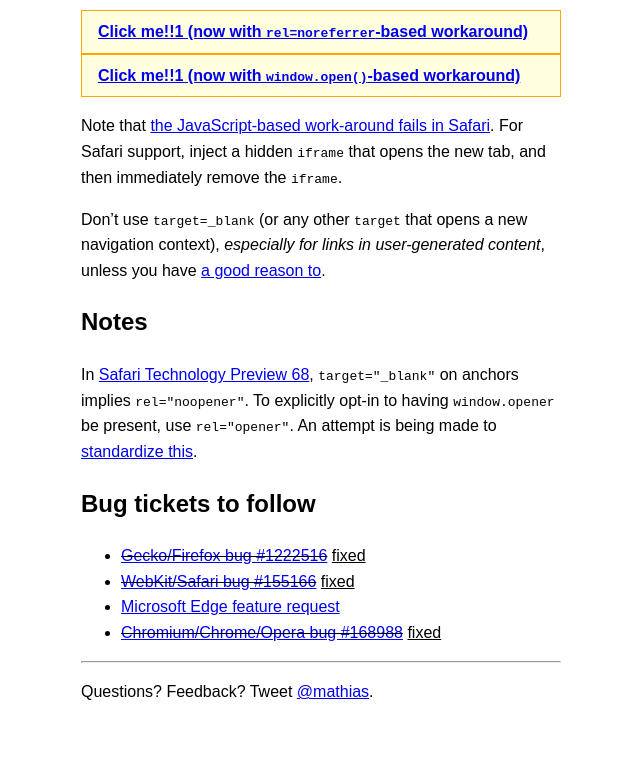
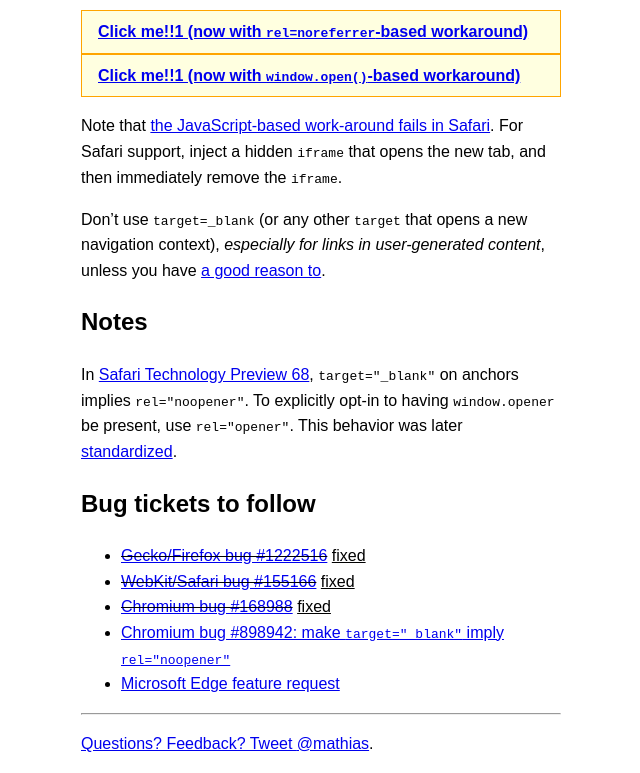
Before and after one commit to mathiasbynens/rel-noopener, a plain HTML site: page index.html in a window 1280 px wide. Shown: the part 1442-2215 px from the top of the page, without its empty margins (319-959 px from the left). Before the commit the page ends 2163 px from the top, so only its background shows below. Drawn offline with Linux system fonts and the light colour scheme.

Commit message:
Document recent events

```diff
--- a/index.html
+++ b/index.html
@@ -35,13 +35,14 @@ otherWindow.location = url;</code></pre>
 <p>Note that <a href="https://github.com/danielstjules/blankshield#solutions">the JavaScript-based work-around fails in Safari</a>. For Safari support, inject a hidden <code>iframe</code> that opens the new tab, and then immediately remove the <code>iframe</code>.</p>
 <p>Don’t use <code>target=_blank</code> (or any other <code>target</code> that opens a new navigation context), <em>especially for links in user-generated content</em>, unless you have <a href="https://css-tricks.com/use-target_blank/">a good reason to</a>.
 <h2 id="notes">Notes</h2>
-<p>In <a href="https://webkit.org/blog/8475/release-notes-for-safari-technology-preview-68/">Safari Technology Preview 68</a>, <code>target="_blank"</code> on anchors implies <code>rel="noopener"</code>. To explicitly opt-in to having <code>window.opener</code> be present, use <code>rel="opener"</code>. An attempt is being made to <a href="https://github.com/whatwg/html/issues/4078">standardize this</a>.</p>
+<p>In <a href="https://webkit.org/blog/8475/release-notes-for-safari-technology-preview-68/">Safari Technology Preview 68</a>, <code>target="_blank"</code> on anchors implies <code>rel="noopener"</code>. To explicitly opt-in to having <code>window.opener</code> be present, use <code>rel="opener"</code>. This behavior was later <a href="https://github.com/whatwg/html/pull/4330">standardized</a>.</p>
 <h2 id="bugs">Bug tickets to follow</h2>
 <ul>
 	<li><del><a href="https://bugzilla.mozilla.org/show_bug.cgi?id=1222516">Gecko/Firefox bug #1222516</a></del> <ins>fixed</ins>
 	<li><del><a href="https://bugs.webkit.org/show_bug.cgi?id=155166">WebKit/Safari bug #155166</a></del> <ins>fixed</ins>
-	<li><a href="https://wpdev.uservoice.com/forums/257854-microsoft-edge-developer/suggestions/12942405-implement-rel-noopener">Microsoft Edge feature request</a>
-	<li><del><a href="https://bugs.chromium.org/p/chromium/issues/detail?id=168988">Chromium/Chrome/Opera bug #168988</a></del> <ins>fixed</ins>
+	<li><del><a href="https://bugs.chromium.org/p/chromium/issues/detail?id=168988">Chromium bug #168988</a></del> <ins>fixed</ins>
+	<li><a href="https://bugs.chromium.org/p/chromium/issues/detail?id=898942">Chromium bug #898942: make <code>target="_blank"</code> imply <code>rel="noopener"</code></a>
+	<li><a href="https://wpdev.uservoice.com/forums/257854-microsoft-edge-developer/suggestions/12942405-implement-rel-noopener">Microsoft Edge feature request</del>
 </ul>
 <hr>
 <p>Questions? Feedback? Tweet <a href="https://twitter.com/mathias" rel="nofollow">@mathias</a>.
```
